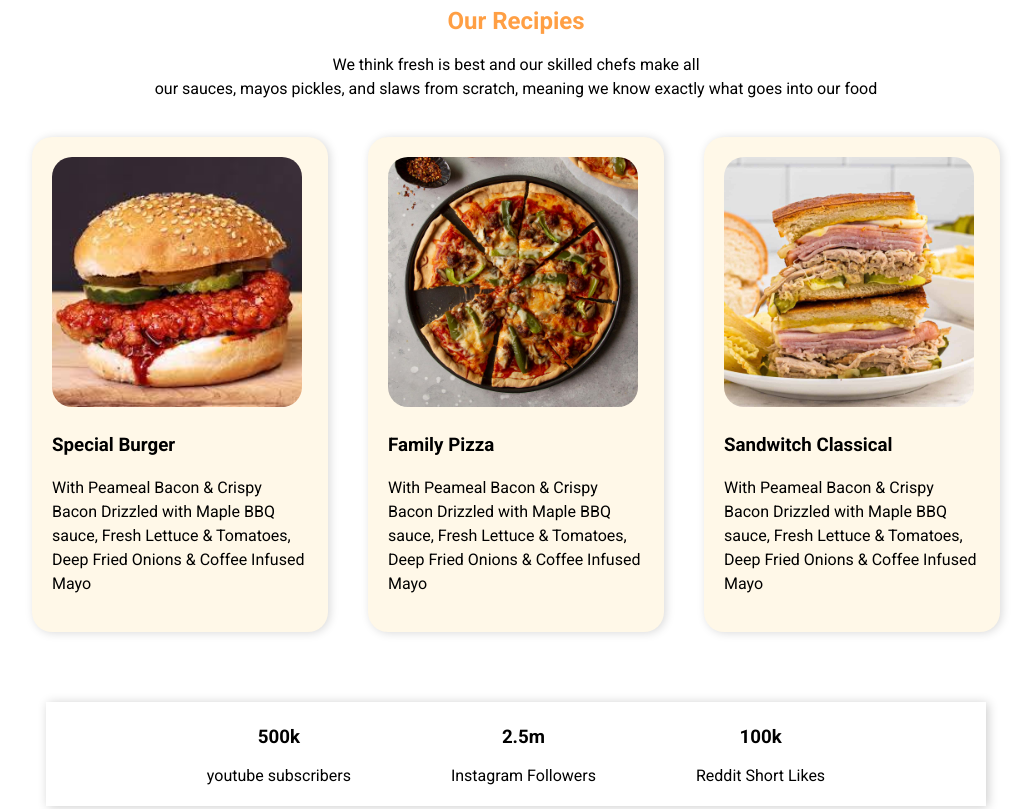
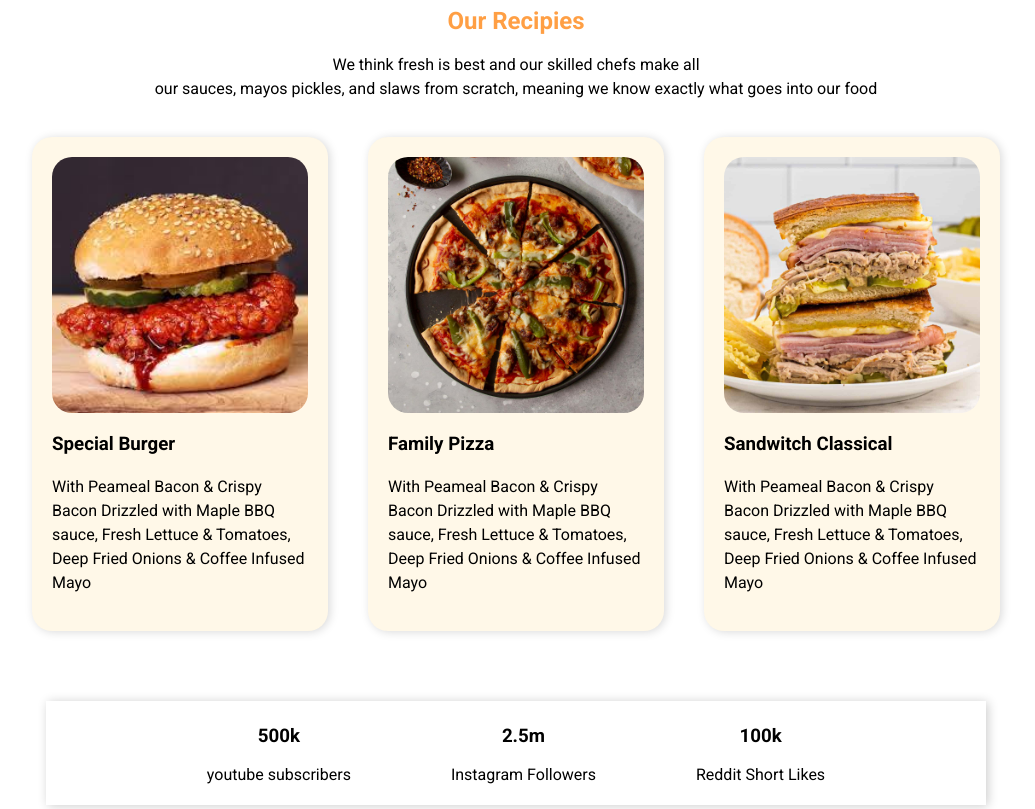
Before and after one commit to Meharabcodes/Foodbank, a plain HTML site: page index.html in a window 1280 px wide. Shown: the part 1200-2009 px from the top of the page, without its empty margins (124-1159 px from the left). Drawn offline with Linux system fonts and the light colour scheme.

Commit message:
seventh commit

```diff
--- a/index.html
+++ b/index.html
@@ -85,21 +85,29 @@
             <div class="recipies-items">
 
                 <div class="item">
-                    <img src="./images/Food/burger.jpg" alt="">
+                    <div class="card-img">
+                        <img src="./images/Food/burger.jpg" alt="">
+                    </div>
                     <h3>Special Burger</h3>
                     <p>With Peameal Bacon & Crispy Bacon Drizzled with Maple BBQ sauce, Fresh Lettuce & Tomatoes, Deep
                         Fried Onions & Coffee Infused Mayo</p>
                 </div>
 
                 <div class="item">
-                    <img src="./images/Food/pizza.jpg" alt="">
+                    <div class="card-img">
+                        <img src="./images/Food/pizza.jpg" alt="">
+                    </div>
+
                     <h3>Family Pizza</h3>
                     <p>With Peameal Bacon & Crispy Bacon Drizzled with Maple BBQ sauce, Fresh Lettuce & Tomatoes, Deep
                         Fried Onions & Coffee Infused Mayo</p>
                 </div>
 
                 <div class="item">
-                    <img src="./images/Food/sandwitch.jpg" alt="">
+                    <div class="card-img">
+                        <img src="./images/Food/sandwitch.jpg" alt="">
+                    </div>
+
                     <h3>Sandwitch Classical</h3>
                     <p>With Peameal Bacon & Crispy Bacon Drizzled with Maple BBQ sauce, Fresh Lettuce & Tomatoes, Deep
                         Fried Onions & Coffee Infused Mayo</p>
--- a/style.css
+++ b/style.css
@@ -132,16 +132,21 @@ span{
 .item{
     background-color: rgb(255, 248, 232);
     width: 20%;
+    text-align: left;
     padding: 20px;
     border-radius: 20px;
-    text-align: left;
     line-height: 24px;
     margin: 20px;
     box-shadow: 2px 1px 10px rgba(0, 0, 0, .15);
 }
 
+.item .card-img{
+    display: flex;
+    justify-content: center;
+}
+
 .item img{
-    height: 250px;
+    width: 100%;
     border-radius: 20px;
 }
 
```
